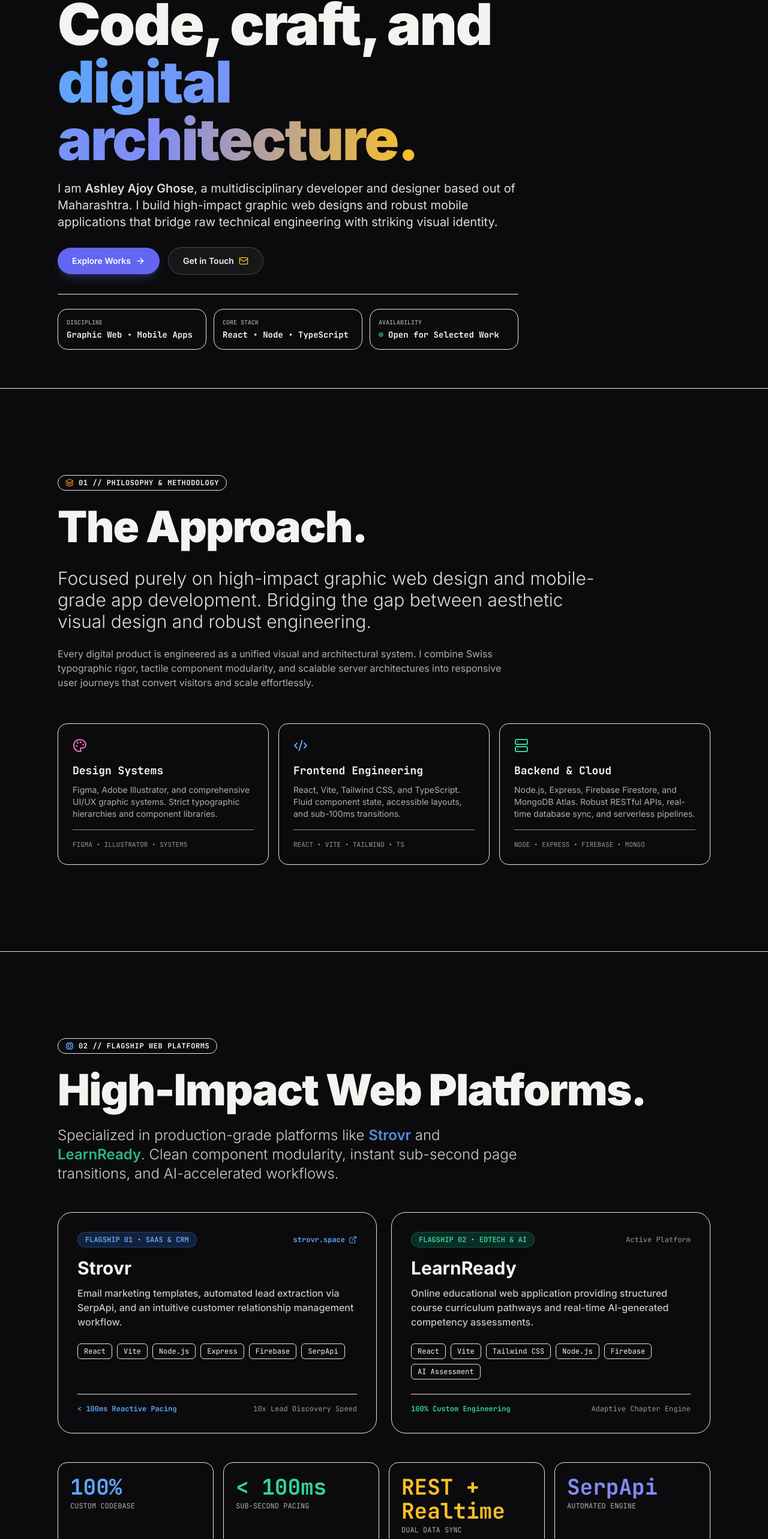
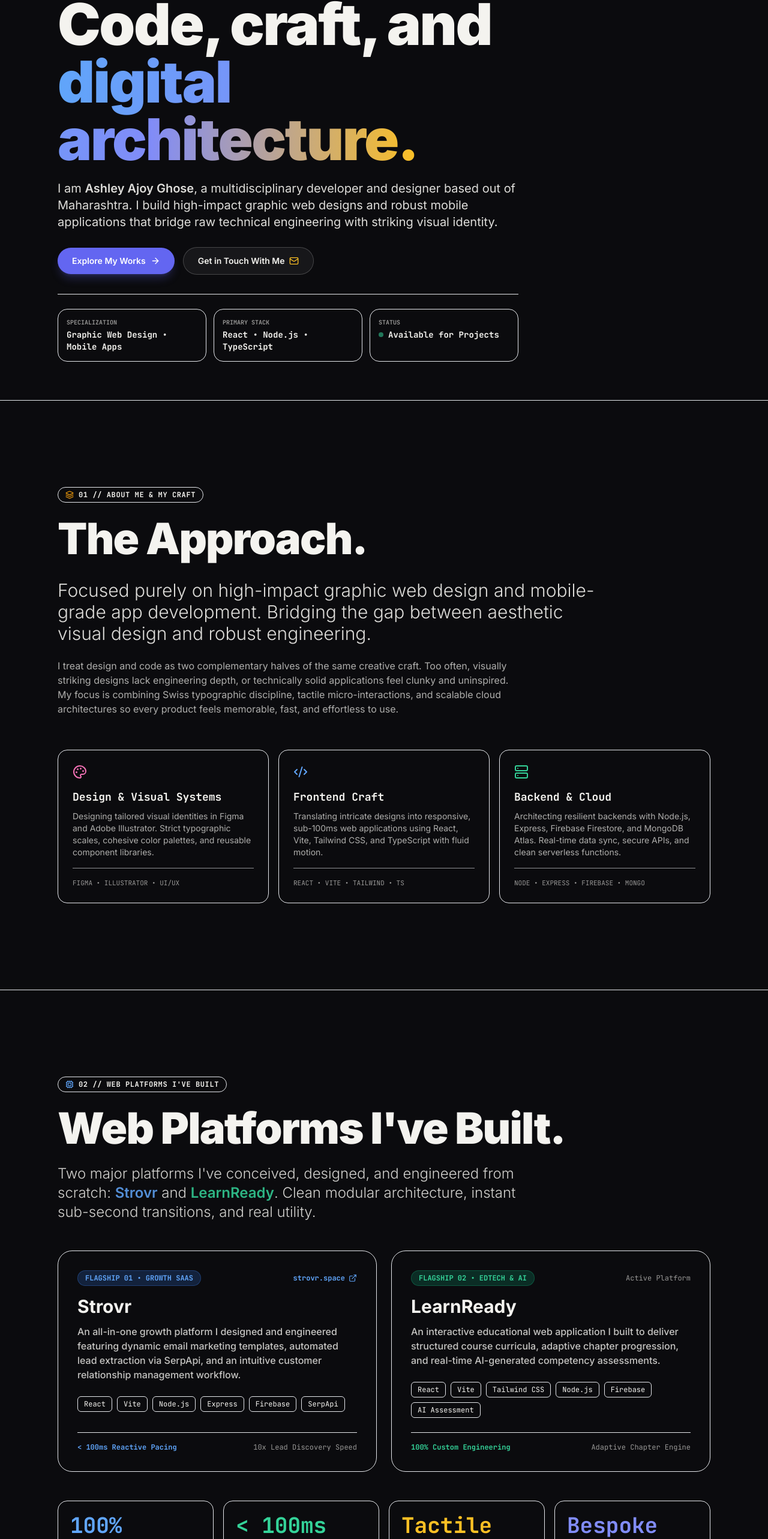
Before and after one commit to docuready-dev/PortFolio, a React (Vite) app: page / in a window 1280 px wide. Shown: the part 190-2756 px from the top of the page at 60% size. Built offline with nearby package versions, Linux system fonts and the light colour scheme; what @theatre/studio would draw is missing.

Commit message:
feat: personal portfolio tone centering Ashley Ajoy Ghose

```diff
--- a/src/overlay/HtmlOverlay.tsx
+++ b/src/overlay/HtmlOverlay.tsx
@@ -35,13 +35,13 @@ export function HtmlOverlay() {
   return (
     <div className={`w-full text-left ${isDark ? 'text-[#F4F3EF]' : 'text-[#111115]'}`}>
       {/* ============================================================ */}
-      {/* SECTION 1: HERO / LANDING (SPATIAL INTRO)                     */}
+      {/* SECTION 1: HERO / INTRO                                       */}
       {/* ============================================================ */}
       <section
         id="hero"
         className="min-h-screen w-full flex flex-col justify-start pt-24 sm:pt-28 md:pt-32 pb-16 px-6 sm:px-12 md:px-16 lg:px-24 max-w-7xl mx-auto text-left"
       >
-        {/* Identity & Devanagari Pill */}
+        {/* Personal Identity & Devanagari Pill */}
         <div className="inline-flex items-center gap-2.5 px-3.5 py-1.5 rounded-full border mb-5 text-xs font-mono font-semibold tracking-wider uppercase w-fit transition-colors duration-200 border-current/20 bg-current/5">
           <Sparkles className="w-3.5 h-3.5 text-amber-500 shrink-0" />
           <span className="font-bold">Ashley Ajoy Ghose</span>
@@ -53,7 +53,7 @@ export function HtmlOverlay() {
           <span className="opacity-70 text-[11px] hidden sm:inline">Maharashtra, IN</span>
         </div>
 
-        {/* Main Display Headline */}
+        {/* Main Personal Headline */}
         <h1 className="text-3xl sm:text-5xl md:text-6xl lg:text-7xl xl:text-8xl font-black tracking-tight leading-[1.0] mb-5 max-w-4xl">
           Code, craft, and <br />
           <span className="text-transparent bg-clip-text bg-gradient-to-r from-blue-400 via-indigo-400 to-amber-400">
@@ -61,7 +61,7 @@ export function HtmlOverlay() {
           </span>
         </h1>
 
-        {/* Bio Introduction */}
+        {/* Author Bio Statement */}
         <p className="text-sm sm:text-base md:text-lg lg:text-xl font-normal leading-relaxed opacity-90 mb-7 max-w-3xl">
           I am <strong className="font-semibold text-current">Ashley Ajoy Ghose</strong>, a
           multidisciplinary developer and designer based out of Maharashtra. I build
@@ -69,13 +69,13 @@ export function HtmlOverlay() {
           technical engineering with striking visual identity.
         </p>
 
-        {/* Call to Action Buttons */}
+        {/* Personal CTAs */}
         <div className="flex flex-wrap items-center gap-3.5 mb-8">
           <button
             onClick={() => handleJump('works')}
             className="px-6 py-3 rounded-full bg-indigo-500 hover:bg-indigo-400 text-white font-semibold text-sm transition-all duration-200 flex items-center gap-2 shadow-lg shadow-indigo-500/25 cursor-pointer hover:gap-3"
           >
-            <span>Explore Works</span>
+            <span>Explore My Works</span>
             <ArrowRight className="w-4 h-4 transition-transform duration-200" />
           </button>
           <button
@@ -86,33 +86,33 @@ export function HtmlOverlay() {
                 : 'bg-black/5 hover:bg-black/10 border-black/15 text-[#111115]'
             }`}
           >
-            <span>Get in Touch</span>
+            <span>Get in Touch With Me</span>
             <Mail className="w-4 h-4 text-amber-400" />
           </button>
         </div>
 
-        {/* Editorial Metadata Bar */}
+        {/* Personal Details & Availability Bar */}
         <div className="grid grid-cols-1 sm:grid-cols-3 gap-3 pt-6 border-t border-current/15 font-mono text-xs max-w-3xl">
           <div className="p-3.5 rounded-2xl border border-current/10 bg-current/5">
-            <div className="text-[10px] opacity-60 uppercase font-semibold">Discipline</div>
-            <div className="font-semibold mt-0.5 text-xs sm:text-sm">Graphic Web &bull; Mobile Apps</div>
+            <div className="text-[10px] opacity-60 uppercase font-semibold">Specialization</div>
+            <div className="font-semibold mt-0.5 text-xs sm:text-sm">Graphic Web Design &bull; Mobile Apps</div>
           </div>
           <div className="p-3.5 rounded-2xl border border-current/10 bg-current/5">
-            <div className="text-[10px] opacity-60 uppercase font-semibold">Core Stack</div>
-            <div className="font-semibold mt-0.5 text-xs sm:text-sm">React &bull; Node &bull; TypeScript</div>
+            <div className="text-[10px] opacity-60 uppercase font-semibold">Primary Stack</div>
+            <div className="font-semibold mt-0.5 text-xs sm:text-sm">React &bull; Node.js &bull; TypeScript</div>
           </div>
           <div className="p-3.5 rounded-2xl border border-current/10 bg-current/5">
-            <div className="text-[10px] opacity-60 uppercase font-semibold">Availability</div>
+            <div className="text-[10px] opacity-60 uppercase font-semibold">Status</div>
             <div className="font-semibold mt-0.5 text-xs sm:text-sm flex items-center gap-2">
               <span className="w-2 h-2 rounded-full bg-emerald-400 animate-pulse" />
-              <span>Open for Selected Work</span>
+              <span>Available for Projects</span>
             </div>
           </div>
         </div>
       </section>
 
       {/* ============================================================ */}
-      {/* SECTION 2: ABOUT & PHILOSOPHY (THE APPROACH)                  */}
+      {/* SECTION 2: ABOUT ME & PHILOSOPHY                              */}
       {/* ============================================================ */}
       <section
         id="approach"
@@ -120,7 +120,7 @@ export function HtmlOverlay() {
       >
         <div className="inline-flex items-center gap-2 px-3 py-1 rounded-full border border-current/20 bg-current/5 text-xs font-mono font-semibold tracking-wider uppercase mb-6 w-fit">
           <Layers className="w-3.5 h-3.5 text-amber-500" />
-          <span>01 // PHILOSOPHY & METHODOLOGY</span>
+          <span>01 // ABOUT ME & MY CRAFT</span>
         </div>
 
         <h2 className="text-4xl sm:text-6xl md:text-7xl font-black tracking-tight mb-8 leading-tight">
@@ -133,32 +133,34 @@ export function HtmlOverlay() {
         </p>
 
         <p className="text-sm sm:text-base opacity-70 leading-relaxed max-w-3xl mb-14">
-          Every digital product is engineered as a unified visual and architectural system.
-          I combine Swiss typographic rigor, tactile component modularity, and scalable
-          server architectures into responsive user journeys that convert visitors and scale effortlessly.
+          I treat design and code as two complementary halves of the same creative craft.
+          Too often, visually striking designs lack engineering depth, or technically solid
+          applications feel clunky and uninspired. My focus is combining Swiss typographic
+          discipline, tactile micro-interactions, and scalable cloud architectures so every
+          product feels memorable, fast, and effortless to use.
         </p>
 
-        {/* Three Technical Pillars */}
+        {/* Three Core Skills & Disciplines */}
         <div className="grid grid-cols-1 md:grid-cols-3 gap-4">
           <div className="p-6 rounded-2xl border border-current/15 bg-current/5 flex flex-col justify-between group hover:border-pink-500/50 transition-colors">
             <div>
               <Palette className="w-6 h-6 text-pink-400 mb-4" />
-              <h3 className="text-lg font-bold font-mono mb-2">Design Systems</h3>
+              <h3 className="text-lg font-bold font-mono mb-2">Design & Visual Systems</h3>
               <p className="text-xs sm:text-sm opacity-70 leading-relaxed mb-4">
-                Figma, Adobe Illustrator, and comprehensive UI/UX graphic systems. Strict typographic hierarchies and component libraries.
+                Designing tailored visual identities in Figma and Adobe Illustrator. Strict typographic scales, cohesive color palettes, and reusable component libraries.
               </p>
             </div>
             <div className="pt-4 border-t border-current/10 text-[11px] font-mono opacity-60">
-              FIGMA &bull; ILLUSTRATOR &bull; SYSTEMS
+              FIGMA &bull; ILLUSTRATOR &bull; UI/UX
             </div>
           </div>
 
           <div className="p-6 rounded-2xl border border-current/15 bg-current/5 flex flex-col justify-between group hover:border-blue-500/50 transition-colors">
             <div>
               <Code2 className="w-6 h-6 text-blue-400 mb-4" />
-              <h3 className="text-lg font-bold font-mono mb-2">Frontend Engineering</h3>
+              <h3 className="text-lg font-bold font-mono mb-2">Frontend Craft</h3>
               <p className="text-xs sm:text-sm opacity-70 leading-relaxed mb-4">
-                React, Vite, Tailwind CSS, and TypeScript. Fluid component state, accessible layouts, and sub-100ms transitions.
+                Translating intricate designs into responsive, sub-100ms web applications using React, Vite, Tailwind CSS, and TypeScript with fluid motion.
               </p>
             </div>
             <div className="pt-4 border-t border-current/10 text-[11px] font-mono opacity-60">
@@ -171,7 +173,7 @@ export function HtmlOverlay() {
               <Server className="w-6 h-6 text-emerald-400 mb-4" />
               <h3 className="text-lg font-bold font-mono mb-2">Backend & Cloud</h3>
               <p className="text-xs sm:text-sm opacity-70 leading-relaxed mb-4">
-                Node.js, Express, Firebase Firestore, and MongoDB Atlas. Robust RESTful APIs, real-time database sync, and serverless pipelines.
+                Architecting resilient backends with Node.js, Express, Firebase Firestore, and MongoDB Atlas. Real-time data sync, secure APIs, and clean serverless functions.
               </p>
             </div>
             <div className="pt-4 border-t border-current/10 text-[11px] font-mono opacity-60">
@@ -182,7 +184,7 @@ export function HtmlOverlay() {
       </section>
 
       {/* ============================================================ */}
-      {/* SECTION 3: FLAGSHIP WEB PLATFORMS (STROVR & LEARNREADY)       */}
+      {/* SECTION 3: WEB PLATFORMS I'VE BUILT                           */}
       {/* ============================================================ */}
       <section
         id="web"
@@ -190,25 +192,25 @@ export function HtmlOverlay() {
       >
         <div className="inline-flex items-center gap-2 px-3 py-1 rounded-full border border-current/20 bg-current/5 text-xs font-mono font-semibold tracking-wider uppercase mb-6 w-fit">
           <Cpu className="w-3.5 h-3.5 text-blue-400" />
-          <span>02 // FLAGSHIP WEB PLATFORMS</span>
+          <span>02 // WEB PLATFORMS I'VE BUILT</span>
         </div>
 
         <h2 className="text-4xl sm:text-6xl md:text-7xl font-black tracking-tight mb-6 leading-tight">
-          High-Impact Web Platforms.
+          Web Platforms I've Built.
         </h2>
 
         <p className="text-lg sm:text-2xl font-light opacity-85 leading-relaxed max-w-3xl mb-12">
-          Specialized in production-grade platforms like <strong className="text-blue-400 font-semibold">Strovr</strong> and <strong className="text-emerald-400 font-semibold">LearnReady</strong>. Clean component modularity, instant sub-second page transitions, and AI-accelerated workflows.
+          Two major platforms I've conceived, designed, and engineered from scratch: <strong className="text-blue-400 font-semibold">Strovr</strong> and <strong className="text-emerald-400 font-semibold">LearnReady</strong>. Clean modular architecture, instant sub-second transitions, and real utility.
         </p>
 
-        {/* Spotlight Showcase Cards */}
+        {/* Showcase Cards */}
         <div className="grid grid-cols-1 lg:grid-cols-2 gap-6 mb-12">
           {/* Strovr Spotlight Card */}
           <div className="p-8 rounded-3xl border border-current/15 bg-current/5 flex flex-col justify-between hover:border-blue-500/50 transition-all duration-300">
             <div>
               <div className="flex items-center justify-between mb-4">
                 <span className="text-xs font-mono font-bold px-3 py-1 rounded-full bg-blue-500/20 text-blue-400 border border-blue-500/30">
-                  FLAGSHIP 01 &bull; SAAS & CRM
+                  FLAGSHIP 01 &bull; GROWTH SAAS
                 </span>
                 <a
                   href="https://strovr.space"
@@ -225,7 +227,7 @@ export function HtmlOverlay() {
                 Strovr
               </h3>
               <p className="text-sm sm:text-base opacity-80 leading-relaxed mb-6 font-medium">
-                Email marketing templates, automated lead extraction via SerpApi, and an intuitive customer relationship management workflow.
+                An all-in-one growth platform I designed and engineered featuring dynamic email marketing templates, automated lead extraction via SerpApi, and an intuitive customer relationship management workflow.
               </p>
 
               <div className="flex flex-wrap gap-2 mb-6">
@@ -260,7 +262,7 @@ export function HtmlOverlay() {
                 LearnReady
               </h3>
               <p className="text-sm sm:text-base opacity-80 leading-relaxed mb-6 font-medium">
-                Online educational web application providing structured course curriculum pathways and real-time AI-generated competency assessments.
+                An interactive educational web application I built to deliver structured course curricula, adaptive chapter progression, and real-time AI-generated competency assessments.
               </p>
 
               <div className="flex flex-wrap gap-2 mb-6">
@@ -282,29 +284,29 @@ export function HtmlOverlay() {
           </div>
         </div>
 
-        {/* Metrics Grid */}
+        {/* Personal Craft Philosophy Metrics */}
         <div className="grid grid-cols-2 sm:grid-cols-4 gap-4">
           <div className="p-5 rounded-2xl border border-current/10 bg-current/5">
             <span className="text-3xl sm:text-4xl font-bold font-mono block text-blue-400">100%</span>
-            <span className="text-xs font-mono opacity-70 uppercase mt-1 block">Custom Codebase</span>
+            <span className="text-xs font-mono opacity-70 uppercase mt-1 block">Full-Stack Ownership</span>
           </div>
           <div className="p-5 rounded-2xl border border-current/10 bg-current/5">
             <span className="text-3xl sm:text-4xl font-bold font-mono block text-emerald-400">&lt; 100ms</span>
             <span className="text-xs font-mono opacity-70 uppercase mt-1 block">Sub-Second Pacing</span>
           </div>
           <div className="p-5 rounded-2xl border border-current/10 bg-current/5">
-            <span className="text-3xl sm:text-4xl font-bold font-mono block text-amber-400">REST + Realtime</span>
-            <span className="text-xs font-mono opacity-70 uppercase mt-1 block">Dual Data Sync</span>
+            <span className="text-3xl sm:text-4xl font-bold font-mono block text-amber-400">Tactile</span>
+            <span className="text-xs font-mono opacity-70 uppercase mt-1 block">Component Design</span>
           </div>
           <div className="p-5 rounded-2xl border border-current/10 bg-current/5">
-            <span className="text-3xl sm:text-4xl font-bold font-mono block text-indigo-400">SerpApi</span>
-            <span className="text-xs font-mono opacity-70 uppercase mt-1 block">Automated Engine</span>
+            <span className="text-3xl sm:text-4xl font-bold font-mono block text-indigo-400">Bespoke</span>
+            <span className="text-xs font-mono opacity-70 uppercase mt-1 block">Zero Generic Templates</span>
           </div>
         </div>
       </section>
 
       {/* ============================================================ */}
-      {/* SECTION 4: MOBILE ARCHITECTURE & CUSTOM APPS                 */}
+      {/* SECTION 4: MOBILE & APP ARCHITECTURE                          */}
       {/* ============================================================ */}
       <section
         id="apps"
@@ -312,15 +314,15 @@ export function HtmlOverlay() {
       >
         <div className="inline-flex items-center gap-2 px-3 py-1 rounded-full border border-current/20 bg-current/5 text-xs font-mono font-semibold tracking-wider uppercase mb-6 w-fit">
           <Smartphone className="w-3.5 h-3.5 text-indigo-400" />
-          <span>03 // MOBILE-GRADE APP ARCHITECTURE</span>
+          <span>03 // MOBILE & APP CRAFT</span>
         </div>
 
         <h2 className="text-4xl sm:text-6xl md:text-7xl font-black tracking-tight mb-6 leading-tight">
-          Fluid Native Apps & Custom Solutions.
+          Fluid Mobile & Custom Apps.
         </h2>
 
         <p className="text-lg sm:text-2xl font-light opacity-85 leading-relaxed max-w-3xl mb-12">
-          Architecting mobile-grade applications and custom web solutions. Fluid gesture physics, offline-first data synchronization with Firebase / MongoDB Atlas, and intuitive UI/UX design systems.
+          When developing mobile applications and custom web solutions, I prioritize how the interface feels under your thumb. Tactile gesture physics, offline resilience, and fluid 60 FPS transitions make software feel alive.
         </p>
 
         {/* Feature Cards Matrix */}
@@ -329,7 +331,7 @@ export function HtmlOverlay() {
             <span className="text-3xl font-bold font-mono block text-indigo-400 mb-2">60 FPS</span>
             <span className="text-sm font-bold font-mono uppercase">Gesture Physics</span>
             <p className="text-xs opacity-70 mt-2 leading-relaxed">
-              Inertial touch handling and fluid spring micro-interactions tailored for mobile ergonomics.
+              Inertial touch handling and spring micro-interactions tailored for physical hand ergonomics.
             </p>
           </div>
 
@@ -360,7 +362,7 @@ export function HtmlOverlay() {
       </section>
 
       {/* ============================================================ */}
-      {/* SECTION 5: FEATURED PROJECTS (INTERACTIVE GALLERY)           */}
+      {/* SECTION 5: SELECTED WORKS (PORTFOLIO GALLERY)                */}
       {/* ============================================================ */}
       <section
         id="works"
@@ -369,16 +371,16 @@ export function HtmlOverlay() {
         <div className="flex flex-wrap items-center justify-between gap-4 mb-6">
           <div className="inline-flex items-center gap-2 px-3 py-1 rounded-full border border-current/20 bg-current/5 text-xs font-mono font-semibold tracking-wider uppercase">
             <Award className="w-3.5 h-3.5 text-amber-400" />
-            <span>04 // CURATED PRODUCTION WORKS</span>
+            <span>04 // MY SELECTED WORKS</span>
           </div>
           <span className="text-xs font-mono opacity-60">CLICK ANY PROJECT TO INSPECT CASE STUDY</span>
         </div>
 
         <h2 className="text-4xl sm:text-6xl md:text-7xl font-black tracking-tight mb-4 leading-tight">
-          Selected Works.
+          Selected Projects.
         </h2>
         <p className="text-base sm:text-xl opacity-75 max-w-3xl mb-12 font-medium">
-          A curated directory of flagship web platforms, mobile architectures, and graphic systems. Click any entry to inspect comprehensive technical breakdowns.
+          A showcase of products, web applications, and visual systems I have created. Click any entry to inspect the full design and engineering case study.
         </p>
 
         {/* Editorial Project Directory Grid */}
@@ -418,9 +420,9 @@ export function HtmlOverlay() {
                 </div>
 
                 <div className="pt-3 border-t border-current/10 flex items-center justify-between text-xs font-mono">
-                  <span className="opacity-60">{proj.year}</span>
+                  <span className="opacity-60">{proj.role}</span>
                   <span className="inline-flex items-center gap-1.5 group-hover:translate-x-1 transition-transform text-amber-400 font-semibold">
-                    Inspect Case Study <ArrowRight className="w-3.5 h-3.5" />
+                    Inspect <ArrowRight className="w-3.5 h-3.5" />
                   </span>
                 </div>
               </div>
@@ -438,15 +440,15 @@ export function HtmlOverlay() {
       >
         <div className="inline-flex items-center gap-2 px-3 py-1 rounded-full border border-current/20 bg-current/5 text-xs font-mono font-semibold tracking-wider uppercase mb-6 w-fit">
           <Mail className="w-3.5 h-3.5 text-amber-400" />
-          <span>05 // INQUIRIES & PARTNERSHIPS</span>
+          <span>05 // GET IN TOUCH</span>
         </div>
 
         <h2 className="text-4xl sm:text-6xl md:text-7xl font-black tracking-tight mb-6 leading-tight">
-          Let's Build Together.
+          Let's Work Together.
         </h2>
 
         <p className="text-lg sm:text-2xl font-light opacity-85 leading-relaxed max-w-3xl mb-12">
-          Direct callout for project inquiries, custom graphic web design, and mobile-grade app development. Available for selected commissions and technical partnerships.
+          Whether you have a new venture in mind, need a bespoke web platform designed and built, or are looking to bring a multidisciplinary designer-developer onto your team — my inbox is always open.
         </p>
 
         {/* Interactive Contact Drawer */}
@@ -454,7 +456,7 @@ export function HtmlOverlay() {
           <ContactDrawer />
         </div>
 
-        {/* Editorial Colophon Footer */}
+        {/* Personal Colophon Footer */}
         <footer className="pt-8 border-t border-current/15 flex flex-col sm:flex-row items-start sm:items-center justify-between gap-4 text-xs font-mono opacity-70">
           <div>
             &copy; {new Date().getFullYear()} ASHLEY AJOY GHOSE &bull; ॲशले घोष &bull; MAHARASHTRA, INDIA
--- a/src/overlay/NavigationBar.tsx
+++ b/src/overlay/NavigationBar.tsx
@@ -3,11 +3,11 @@ import { Sun, Moon } from 'lucide-react'
 import { usePortfolioStore } from '../store'
 
 const NAV_ITEMS = [
-  { label: 'Hero', id: 'hero' },
+  { label: 'About', id: 'hero' },
   { label: 'Approach', id: 'approach' },
   { label: 'Web', id: 'web' },
   { label: 'Apps', id: 'apps' },
-  { label: 'Works', id: 'works' },
+  { label: 'Projects', id: 'works' },
   { label: 'Contact', id: 'contact' },
 ]
 
```
Also changed, not shown: src/overlay/ContactDrawer.tsx (+7 -7 lines), src/store/index.ts (+16 -16 lines).
